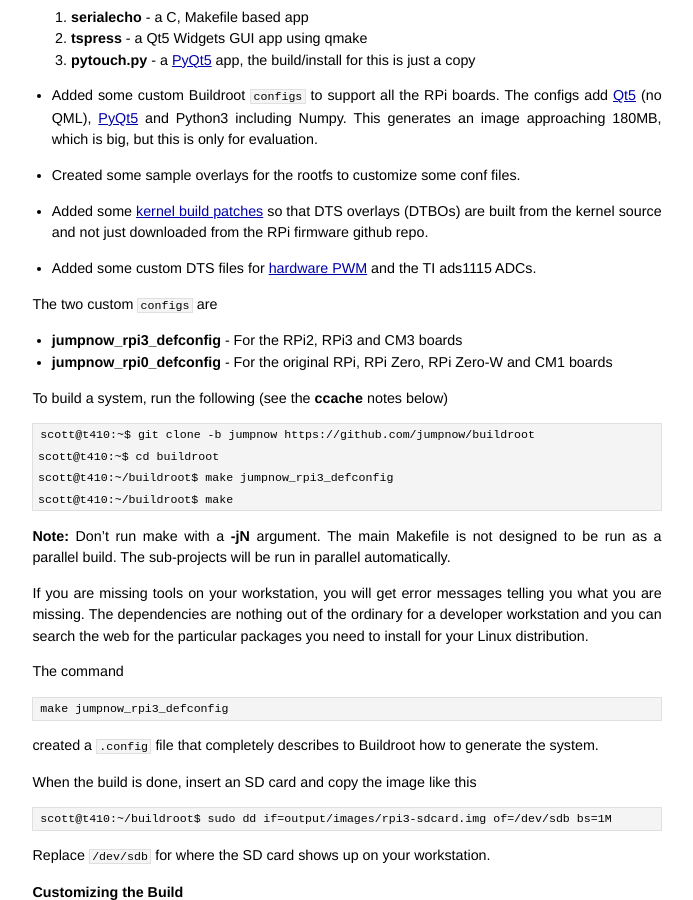
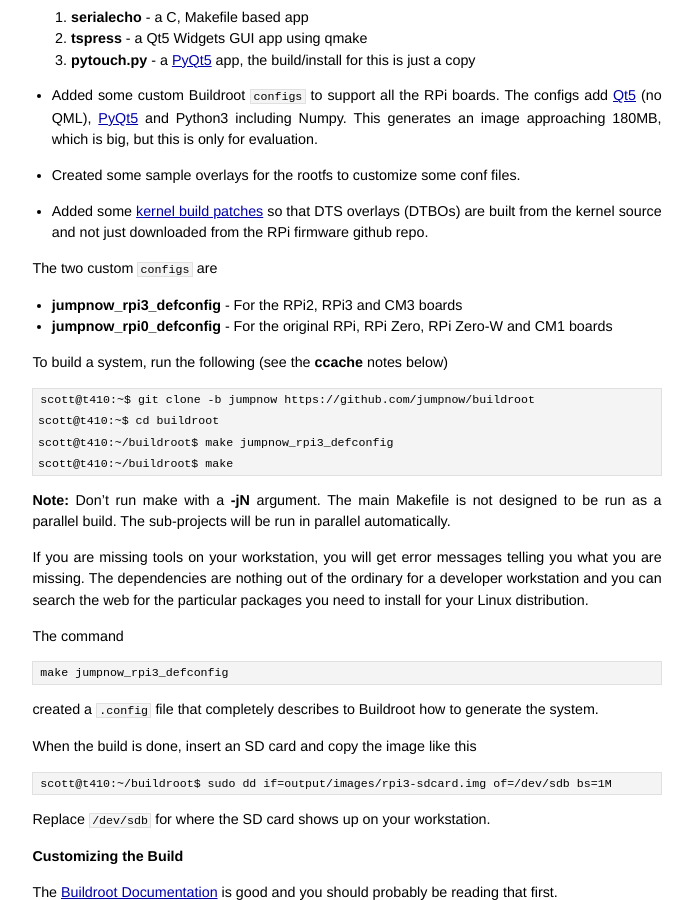
Before and after one commit to jumpnow/jumpnowtek-site, a Jekyll site: the page built from _posts/2017-01-10-Raspberry-Pi-Systems-with-Buildroot.md, in a window 1280 px wide and 900 px high, scrolled down 980 px. Shown: the whole window, without its empty margins (293-986 px from the left). Built offline with Jekyll 4.4.1, drawn with Linux system fonts in a browser that asks for light colours; some of the changed lines change nothing that is shown; some of the changed text lies outside the part shown.

Commit message:
pwm and ads1115 patches have been upstreamed

```diff
--- a/_posts/2017-01-10-Raspberry-Pi-Systems-with-Buildroot.md
+++ b/_posts/2017-01-10-Raspberry-Pi-Systems-with-Buildroot.md
@@ -2,7 +2,7 @@
 layout: post
 title: Building Raspberry Pi Systems with Buildroot
 description: "Building customized systems for the Raspberry Pi using Buildroot"
-date: 2017-04-29 11:21:00
+date: 2017-05-01 14:16:00
 categories: rpi
 tags: [linux, rpi, buildroot, rpi3, qt5, pyqt, pyqt5]
 ---
@@ -50,8 +50,6 @@
 * Created some sample overlays for the rootfs to customize some conf files.
 
 * Added some [kernel build patches][br-rpi-overlays] so that DTS overlays (DTBOs) are built from the kernel source and not just downloaded from the RPi firmware github repo.
-
-* Added some custom DTS files for [hardware PWM][hardware-pwm] and the TI ads1115 ADCs.
 
 
 The two custom `configs` are
```
